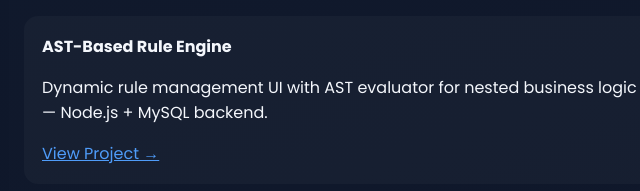
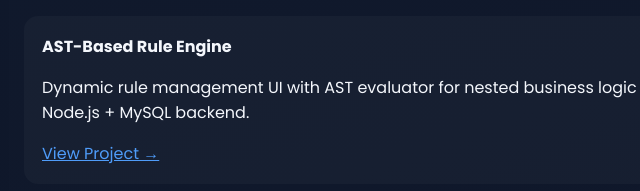
Before and after one commit to Skumar1690/Simple-Portfolio-, a plain HTML site: page index.html in a window 1280 px wide. Shown: the part 349-540 px from the top of the page, 470-1110 px from the left. Drawn offline with Linux system fonts and the light colour scheme.

Commit message:
Update index.html

```diff
--- a/index.html
+++ b/index.html
@@ -153,7 +153,7 @@ h2{margin-top:0;font-size:22px;background:linear-gradient(90deg,var(--accent),va
       <h2>Projects</h2>
       <div class="card">
         <strong>AST-Based Rule Engine</strong>
-        <p>Dynamic rule management UI with AST evaluator for nested business logic — Node.js + MySQL backend.</p>
+        <p>Dynamic rule management UI with AST evaluator for nested business logic Node.js + MySQL backend.</p>
         <a href="https://github.com/Skumar1690/-Rule-Engine-with-AST" target="_blank" style="color:var(--accent)">View Project →</a>
       </div>
       <div class="card">
```
